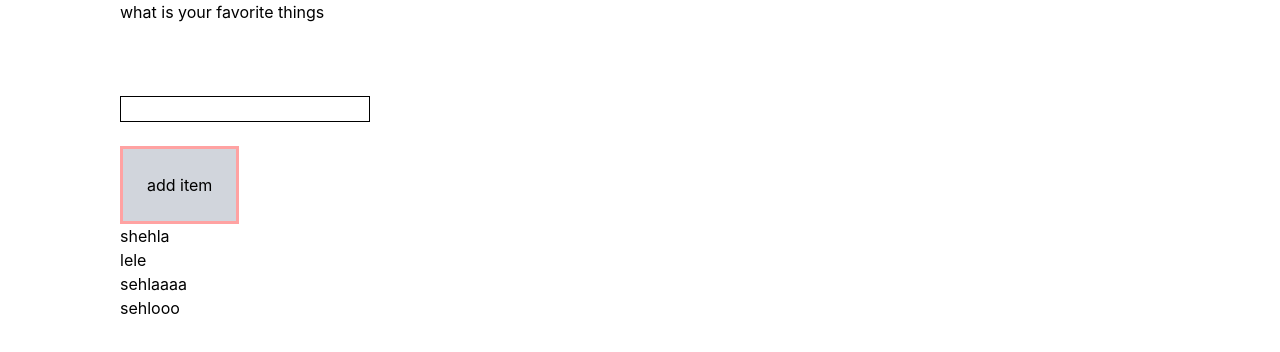
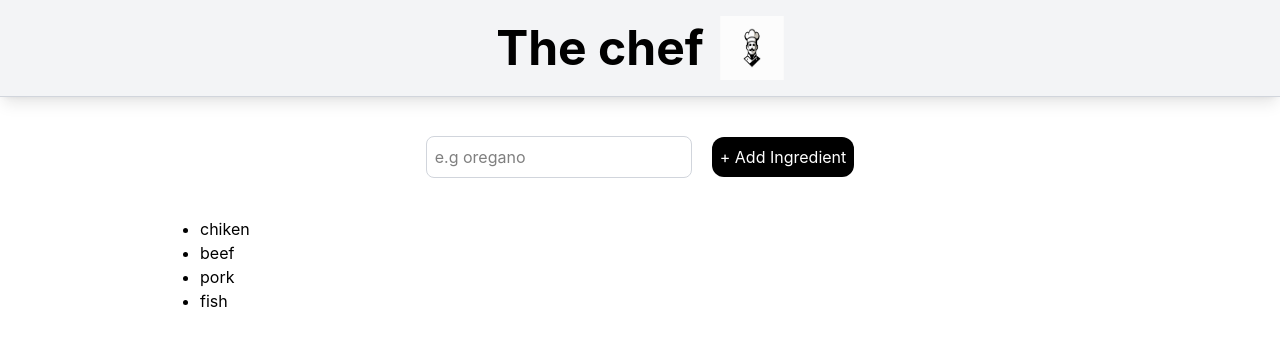
Before and after one commit to Nouh-Sayed/learn-reactjs, a React (Vite) app in the folder courseSection_02/: page / in a window 1280 px wide. Shown: the top 352 px of the page. Built offline with nearby package versions, Linux system fonts and the light colour scheme.

Commit message:
array use state

```diff
--- a/courseSection_02/src/App.jsx
+++ b/courseSection_02/src/App.jsx
@@ -9,12 +9,12 @@ import ArrayState from './ArrayState'
 const App = () => {
   return (
     <div>
-     {/* <Headerchef/>
-     <Formchef/> */}
+   <Headerchef/>
+     <Formchef/>
      {/* <Usestate/> */}
      {/* <Ternary/> */}
      {/* <Toggilingstate/> */}
-     <ArrayState/>
+     {/* <ArrayState/> */}
     </div>
   )
 }
--- a/courseSection_02/src/Formchef.jsx
+++ b/courseSection_02/src/Formchef.jsx
@@ -1,51 +1,63 @@
-import React from 'react'
+
+import React from "react";
 
 const Formchef = () => {
-  const ingredients = [
+  const [inputValue, setInputValue] = React.useState("");
+
+  const [ingredients, setIngredients] = React.useState([
     "chiken",
     "beef",
     "pork",
     "fish",
+  ]);
 
-  ]
+  function addingredient (){
+    if (inputValue.trim() === ""){
+      alert ("enter the value")
+      return
+    }
+    setIngredients(previngredient => [...previngredient,inputValue])
+    setInputValue("")
+  }
 
-    function handleSubmit(e) {
-    e.preventDefault()
+  // function handleSubmit(e) {
+  //   e.preventDefault();
 
-    console.log("form submitted")
-      const formData = new FormData(e.currentTarget)
-  const newIngredient = formData.get("ingredient")
-  console.log(newIngredient)
-  ingredients.push(newIngredient)
-  console.log( ingredients);
+  //   const newIngredient = inputValue.trim();
 
-  }
-  // function mouseOver() {
-  //   console.log("mouse over")
-  // }
+  //   if (newIngredient === "") {
+  //     alert("Enter the value");
+  //     return;
+  //   }
 
-  // function handleClick() {
-  //   console.log("clicked")
+  //   setIngredients((prevIngredients) => [
+  //     ...prevIngredients,
+  //     newIngredient,
+  //   ]);
+
+  //   setInputValue("");
   // }
 
   return (
     <div>
+
       <form
         className="flex justify-center items-center gap-5 h-30"
-        onSubmit={handleSubmit}
+        // onSubmit={handleSubmit}
       >
         <input
           type="text"
           placeholder="e.g oregano"
           className="border border-gray-300 p-2 rounded-lg"
-          // onMouseOver={mouseOver}
-          name = "ingredient"
-       />
+          name="ingredient"
+          onChange={(e) => setInputValue(e.target.value)}
+          value={inputValue}
+        />
 
         <button
-          type="submit"
+          type="button"
           className="bg-black text-white px-2 py-2 rounded-xl hover:bg-gray-300"
-          // onClick={handleClick}
+        onClick={addingredient}
         >
           + Add Ingredient
         </button>
@@ -59,7 +71,7 @@ const Formchef = () => {
         ))}
       </ul>
     </div>
-  )
-}
+  );
+};
 
-export default Formchef
+export default Formchef;
```
